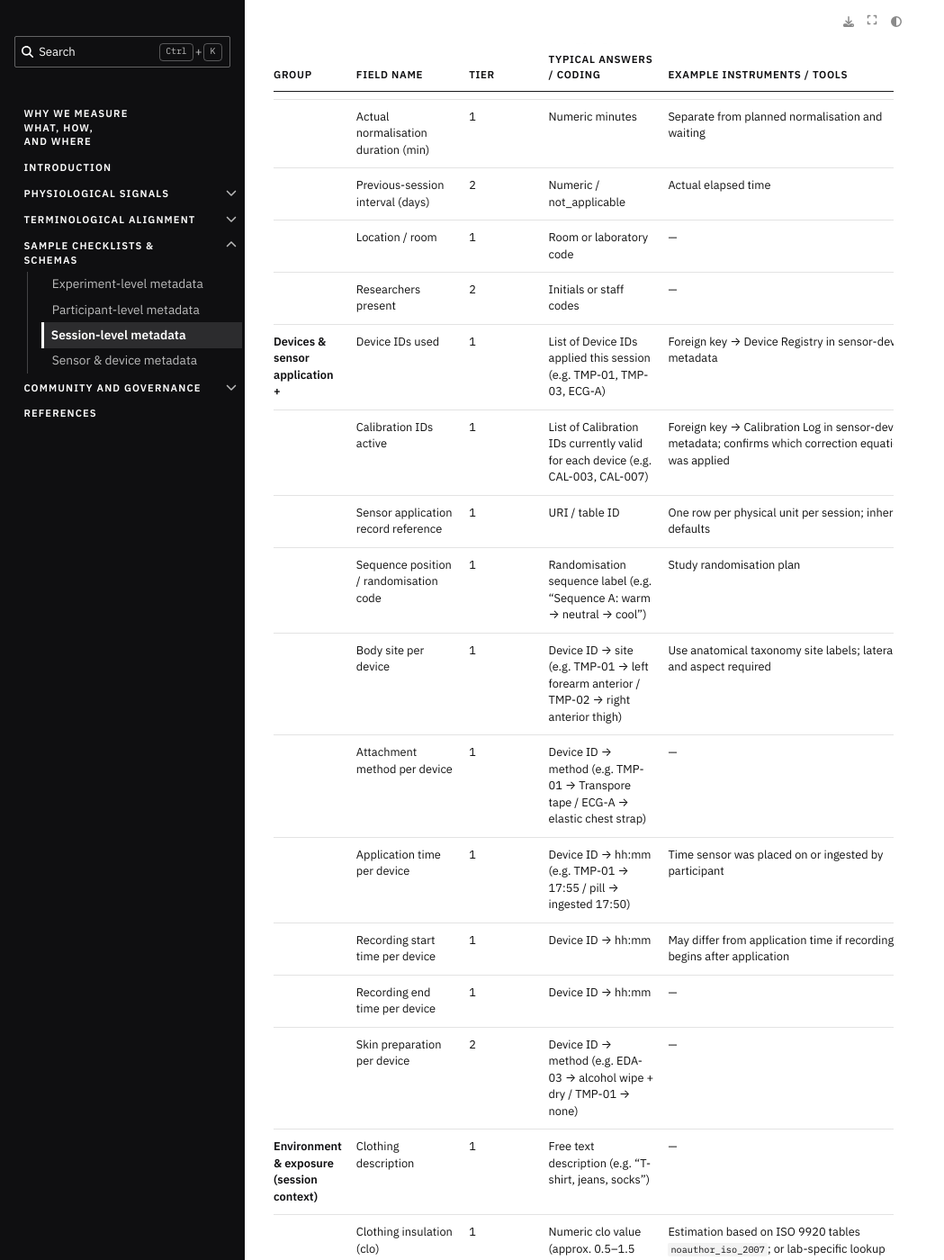
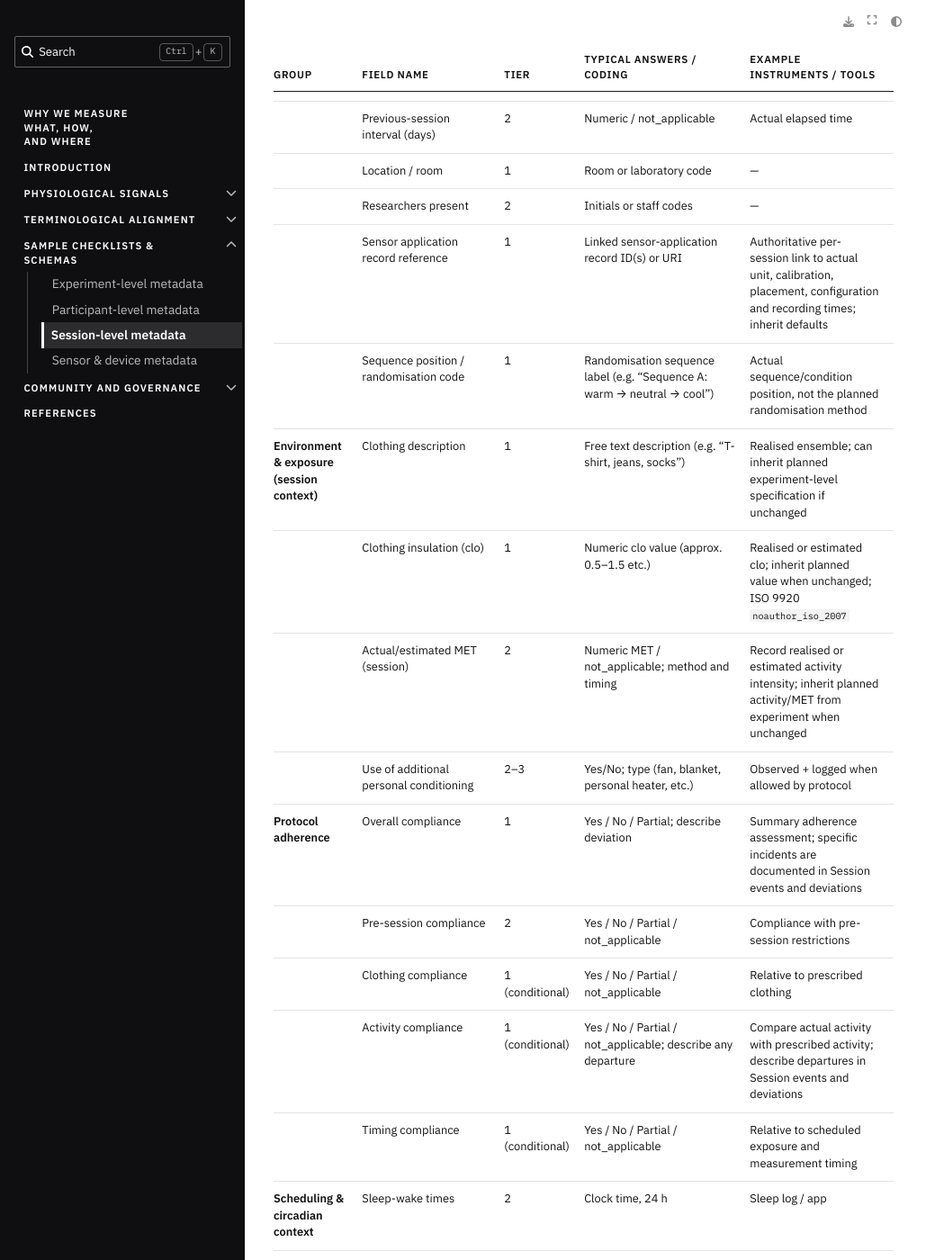
Before and after one commit to bilgekobas/WhyWeMeasureWhat, a Jupyter Book: the page built from book/content/sample-checklists-schemas/session-level-metadata.md, in a window 1280 px wide and 1400 px high, scrolled down 1449 px. Shown: the whole window at 90% size, without its empty margins (0-1049 px from the left). Built offline with Jupyter Book 1.0.4 settings and Sphinx 7.4.7 and the Sphinx Book theme 1.1.4, drawn with Linux system fonts in a browser that asks for light colours; cross-references to code outside the pages are shown as plain code; some of the changed text lies outside the part shown.

Commit message:
Simplify and harmonise session-level-metadata schema

```diff
--- a/book/content/sample-checklists-schemas/session-level-metadata.md
+++ b/book/content/sample-checklists-schemas/session-level-metadata.md
@@ -30,21 +30,11 @@ Session metadata can be recorded via paper logs, REDCap/Qualtrics forms, or digi
 | | Previous-session interval (days) | 2 | Numeric / not_applicable | Actual elapsed time |
 | | Location / room | 1 | Room or laboratory code | — |
 | | Researchers present | 2 | Initials or staff codes | — |
-| **Devices & sensor application +** | Device IDs used | 1 | List of Device IDs applied this session (e.g. TMP-01, TMP-03, ECG-A) | Foreign key → Device Registry in sensor-device-metadata |
-| | Calibration IDs active | 1 | List of Calibration IDs currently valid for each device (e.g. CAL-003, CAL-007) | Foreign key → Calibration Log in sensor-device-metadata; confirms which correction equation was applied |
-| | Sensor application record reference | 1 | URI / table ID | One row per physical unit per session; inherit defaults |
-| | Sequence position / randomisation code | 1 | Randomisation sequence label (e.g. "Sequence A: warm → neutral → cool") | Study randomisation plan |
-| | Body site per device | 1 | Device ID → site (e.g. TMP-01 → left forearm anterior / TMP-02 → right anterior thigh) | Use anatomical taxonomy site labels; laterality and aspect required |
-| | Attachment method per device | 1 | Device ID → method (e.g. TMP-01 → Transpore tape / ECG-A → elastic chest strap) | — |
-| | Application time per device | 1 | Device ID → hh:mm (e.g. TMP-01 → 17:55 / pill → ingested 17:50) | Time sensor was placed on or ingested by participant |
-| | Recording start time per device | 1 | Device ID → hh:mm | May differ from application time if recording begins after application |
-| | Recording end time per device | 1 | Device ID → hh:mm | — |
-| | Skin preparation per device | 2 | Device ID → method (e.g. EDA-03 → alcohol wipe + dry / TMP-01 → none) | — |
-| **Environment & exposure (session context)** | Clothing description | 1 | Free text description (e.g. “T-shirt, jeans, socks”) | — |
-| | Clothing insulation (clo) | 1 | Numeric clo value (approx. 0.5–1.5 etc.) | Estimation based on ISO 9920 tables {cite:p}`noauthor_iso_2007`; or lab-specific lookup |
-| | Planned activity | 1 | Protocol-defined activity | Separate from deviations |
-| | Estimated MET | 2 | Numeric | Include estimation method |
-| | Outdoor weather context | 2–3 | Simple categories: “cold spell”, “typical”, “heatwave”, or link to local weather series | Researcher notes — weather data assumed to be measured or obtained from nearest meteorological station |
+| | Sensor application record reference | 1 | Linked sensor-application record ID(s) or URI | Authoritative per-session link to actual unit, calibration, placement, configuration and recording times; inherit defaults |
+| | Sequence position / randomisation code | 1 | Randomisation sequence label (e.g. "Sequence A: warm → neutral → cool") | Actual sequence/condition position, not the planned randomisation method |
+| **Environment & exposure (session context)** | Clothing description | 1 | Free text description (e.g. “T-shirt, jeans, socks”) | Realised ensemble; can inherit planned experiment-level specification if unchanged |
+| | Clothing insulation (clo) | 1 | Numeric clo value (approx. 0.5–1.5 etc.) | Realised or estimated clo; inherit planned value when unchanged; ISO 9920 {cite:p}`noauthor_iso_2007` |
+| | Actual/estimated MET (session) | 2 | Numeric MET / not_applicable; method and timing | Record realised or estimated activity intensity; inherit planned activity/MET from experiment when unchanged |
 | | Use of additional personal conditioning | 2–3 | Yes/No; type (fan, blanket, personal heater, etc.) | Observed + logged when allowed by protocol |
 | **Protocol adherence** | Overall compliance | 1 | Yes / No / Partial; describe deviation | Summary adherence assessment; specific incidents are documented in Session events and deviations |
 |  | Pre-session compliance | 2 | Yes / No / Partial / not_applicable | Compliance with pre-session restrictions |
@@ -58,21 +48,18 @@ Session metadata can be recorded via paper logs, REDCap/Qualtrics forms, or digi
 | **Acute health state (today / last few days)** | Recent acute illness (last 7 days) | 1–2 | Yes/No; short description (e.g. “URI with fever”, “GI infection”) | PAR-Q+ style yes/no items; brief medical history |
 | | Fever symptoms in last 48 h | 2 | Yes/No; peak temperature if known | — |
 | | Antipyretic use (last 48 h) | 2 | Yes/No; drug name and approximate time (free text) | — |
-| | New medications since previous session | 2 | Yes/No; if Yes: names and doses (free text) | — |
+| | Recent medication/supplement use | 2 | Free text: medication/supplement, dose and timing; none / unknown | Include new medication, melatonin, NSAIDs or analgesics when relevant; do not duplicate participant-level habitual medications |
 | **Behaviour since waking (session-day)** | Time since last meal at start | 1–2 | Numeric (hours); optional category (light / normal / heavy); Yes/No if a specific fasting time was instructed (e.g. “Did not eat in the last 12 hours”) | — |
 | | Time since last caffeine | 1–2 | Numeric (hours); type (coffee / tea / energy drink / other); Yes/No if a specific fasting time was instructed (e.g. “Did not drink coffee in the last 12 hours”) | — |
 | | Time since last moderate/vigorous exercise | 2 | Numeric (hours); or category (<4 h, 4–12 h, >12 h); Yes/No if a specific fasting time was instructed (e.g. “Did not exercise in the last 12 hours”) | Short structured item; can echo IPAQ intensity definitions |
 | | Alcohol intake in last 24 h | 2 | Yes/No; rough units or category (none / 1–2 / 3–5 / >5) | AUDIT-C wording if more structure is needed; alternatively an alcohol test can be done before each session |
-| | Antiperspirant applied to measurement sites (last 48 h) | 2 | Yes/No; if Yes: which sites | Aluminium-based antiperspirants reduce local sweat rate by 20–60 % for 24–48 h. Participants should be instructed to abstain from application to measurement sites before the session {cite:p}`quatrale_mechanism_1981,baker_physiology_2019` |
-| | Melatonin taken (last 4 h) | 2 | Yes/No; if Yes: dose (mg) and time taken | Exogenous melatonin raises distal Tsk and DPG; acutely relevant for skin temperature and sleep protocols {cite:p}`krauchi_thermoregulatory_2006` |
-| | NSAIDs or analgesics taken (last 12 h) | 2 | Yes/No; if Yes: drug name and approximate time | NSAIDs can transiently alter autonomic tone; document alongside other acute medications {cite:p}`thayer_relationship_2010` |
 | | Smoking / vaping today | 2–3 | Yes/No; approximate cigarettes/vapes since waking | — |
+|  | Recent medication and supplement context | 2 | Use the single Recent medication/supplement use field | No duplicate entries; see acute health section |
 | **Hormonal & reproductive (per session info)** | Menstrual cycle day | 1 (conditional) | Cycle day / unknown / not_applicable | Where scientifically and ethically applicable |
 | | Menstrual {ref}`phase <label-phase>` at session | 1 (conditional) | Categorical (e.g. early follicular, late follicular, mid-luteal, perimenopausal, postmenopausal, unknown) | Derived from self-reported menstrual dates; optionally hormone assays |
 | | Pregnancy / breastfeeding status | 2 | Yes/No; if Yes: notes | Pregnancy tests can be done before each experiment/session when needed |
 | **Food & drink intake (realised)** | Food / drink consumed during session | 2 (conditional) | Item, quantity and time; optional kcal | Record actual intake or link to a separate time-stamped intake/event log; planned provision belongs to experiment level |
 | **Events & deviations** | Session events and deviations | 1 (conditional) | Event type (physiological / behavioural / protocol / sensor-related); timestamp, duration, description and consequence; none if absent | One record per event, optionally in a linked time-stamped event log; includes interruptions, sensor problems and departures from protocol without duplicate fields |
-| | Bathroom visits | 2–3 | Times or time ranges; optional volume where measured | Manually logged; useful for future detection of outside-lab/uncontrolled exposure times |
 | | Free-text notes | 2 | Any other remarks that help interpret data | — |
 
 :::
```
